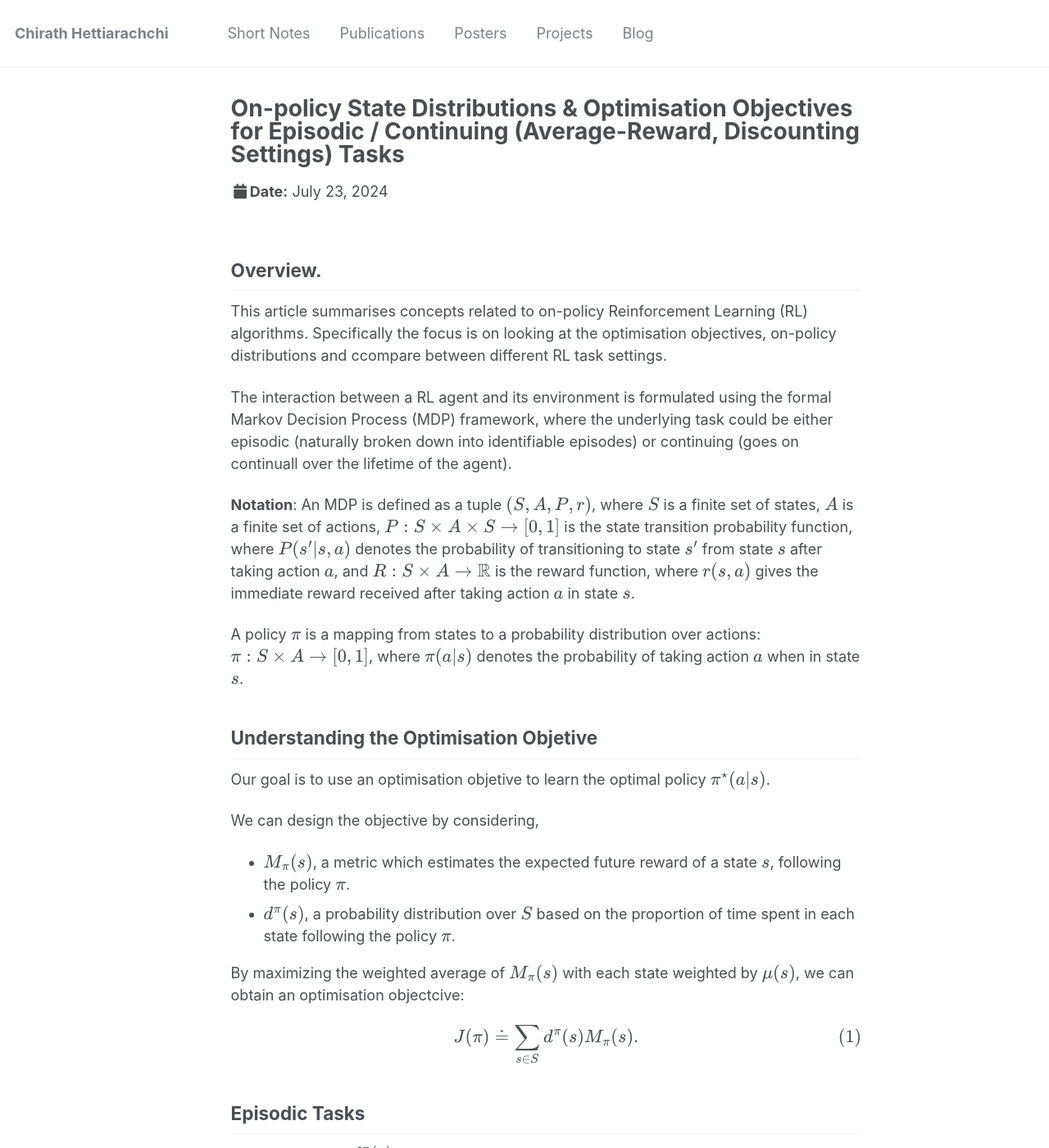
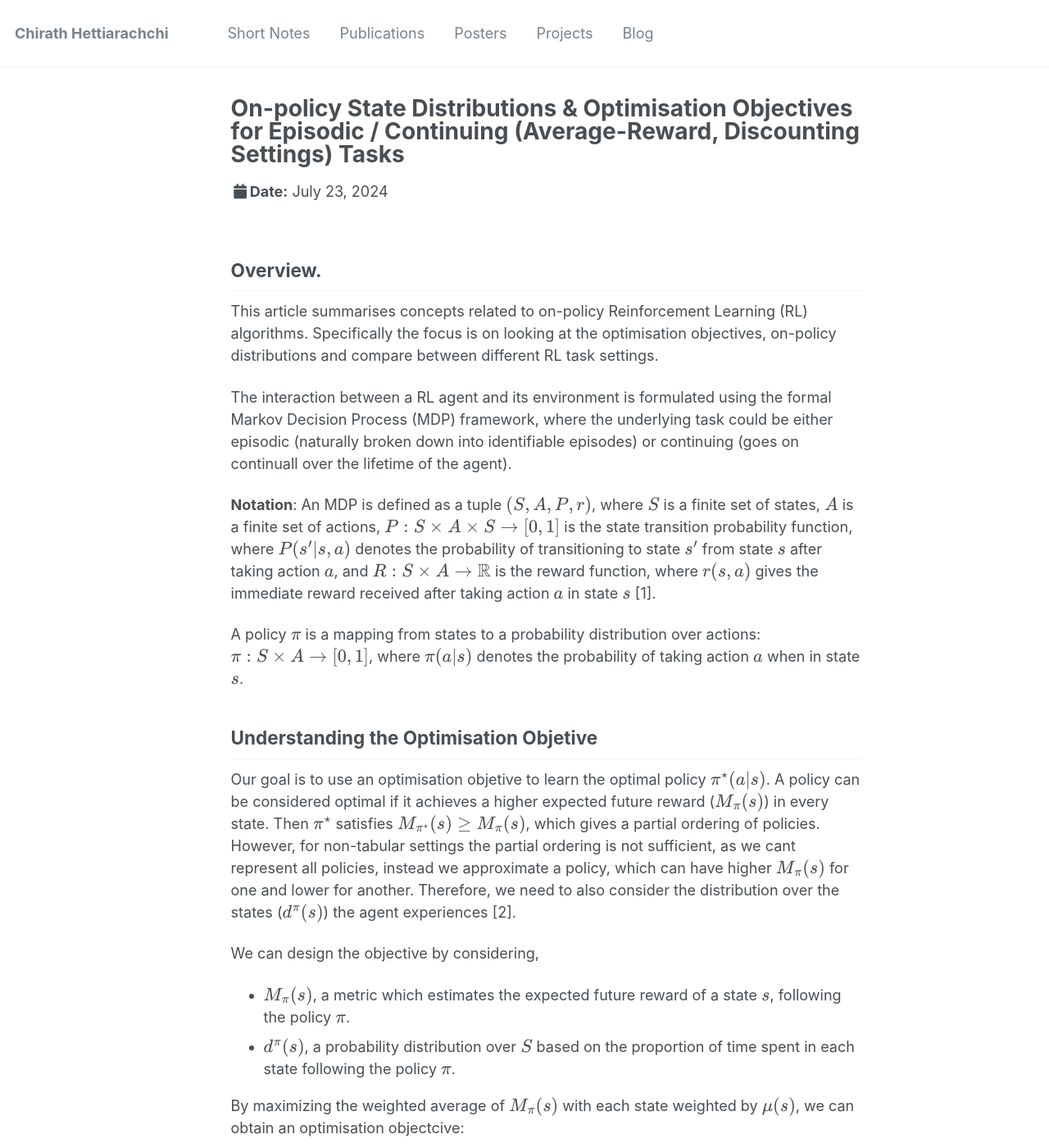
Before and after one commit to chirathyh/chirathyh.github.io, a Jekyll site: the page built from _talks/2024-07-23-on-policy-rl.md, in a window 1280 px wide and 1400 px high. Shown: the whole window at 82% size. Built offline with Jekyll 4.4.1, drawn with Linux system fonts in a browser that asks for light colours; formulas are drawn with MathJax 3.

Commit message:
article update

```diff
--- a/_talks/2024-07-23-on-policy-rl.md
+++ b/_talks/2024-07-23-on-policy-rl.md
@@ -7,17 +7,17 @@ date: 2024-07-23
 ---
 
 ## Overview.
-This article summarises concepts related to on-policy Reinforcement Learning (RL) algorithms. Specifically the focus is on looking at the optimisation objectives, on-policy distributions and ccompare between different RL task settings.
+This article summarises concepts related to on-policy Reinforcement Learning (RL) algorithms. Specifically the focus is on looking at the optimisation objectives, on-policy distributions and compare between different RL task settings.
 
 The interaction between a RL agent and its environment is formulated using the formal Markov Decision Process (MDP) framework, where the underlying task could be either episodic (naturally broken down into identifiable episodes) or continuing (goes on continuall over the lifetime of the agent).
 
-**Notation**: An MDP is defined as a tuple $(S, A, P, r)$, where $S$ is a finite set of states, $A$ is a finite set of actions, $P: S \times A \times S \rightarrow [0, 1]$ is the state transition probability function, where $P(s' \vert s, a)$ denotes the probability of transitioning to state $s'$ from state $s$ after taking action $a$, and $R: S \times A \rightarrow \mathbb{R}$ is the reward function, where $r(s, a)$ gives the immediate reward received after taking action $a$ in state $s$.
+**Notation**: An MDP is defined as a tuple $(S, A, P, r)$, where $S$ is a finite set of states, $A$ is a finite set of actions, $P: S \times A \times S \rightarrow [0, 1]$ is the state transition probability function, where $P(s' \vert s, a)$ denotes the probability of transitioning to state $s'$ from state $s$ after taking action $a$, and $R: S \times A \rightarrow \mathbb{R}$ is the reward function, where $r(s, a)$ gives the immediate reward received after taking action $a$ in state $s$ [1].
 
 A policy $ \pi $ is a mapping from states to a probability distribution over actions: $ \pi : S \times A \rightarrow [0, 1] $, where $ \pi (a \vert s) $ denotes the probability of taking action $ a $ when in state $ s $.
 
 ## Understanding the Optimisation Objetive
 
-Our goal is to use an optimisation objetive to learn the optimal policy $ \pi^{\star}(a \vert s) $.
+Our goal is to use an optimisation objetive to learn the optimal policy $ \pi^{\star}(a \vert s) $. A policy can be considered optimal if it achieves a higher expected future reward ($ M_{\pi}(s) $) in every state. Then $ \pi^{\star} $ satisfies $ M_{\pi^{\star}}(s) \ge M_{\pi}(s) $, which gives a partial ordering of policies. However, for non-tabular settings the partial ordering is not sufficient, as we cant represent all policies, instead we approximate a policy, which can have higher $ M_{\pi}(s) $ for one and lower for another. Therefore, we need to also consider the distribution over the states ($ d^{\pi}(s) $) the agent experiences [2].
 
 We can design the objective by considering,
 - $ M_{\pi}(s) $, a metric which estimates the expected future reward of a state $s$, following the policy $\pi$.
```
